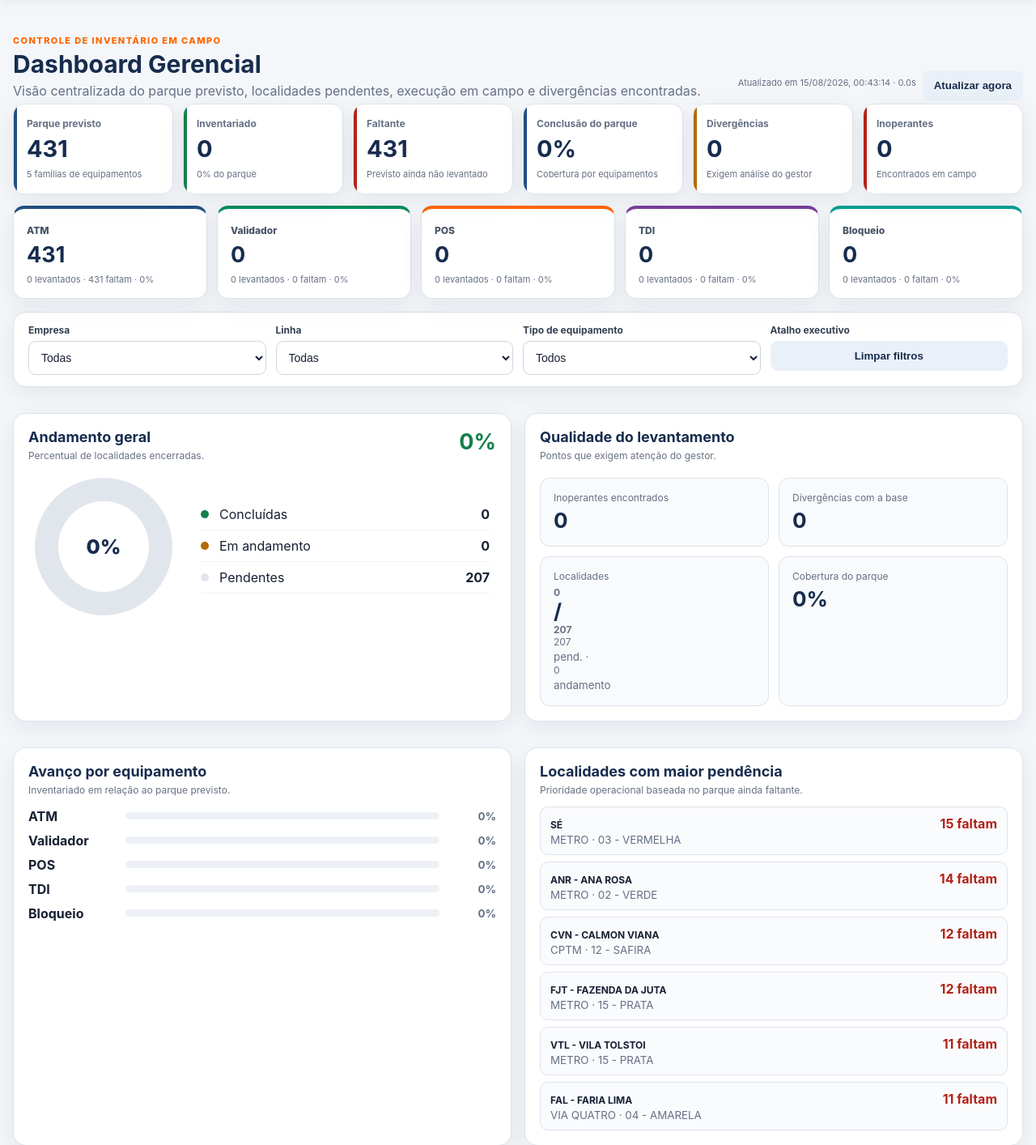
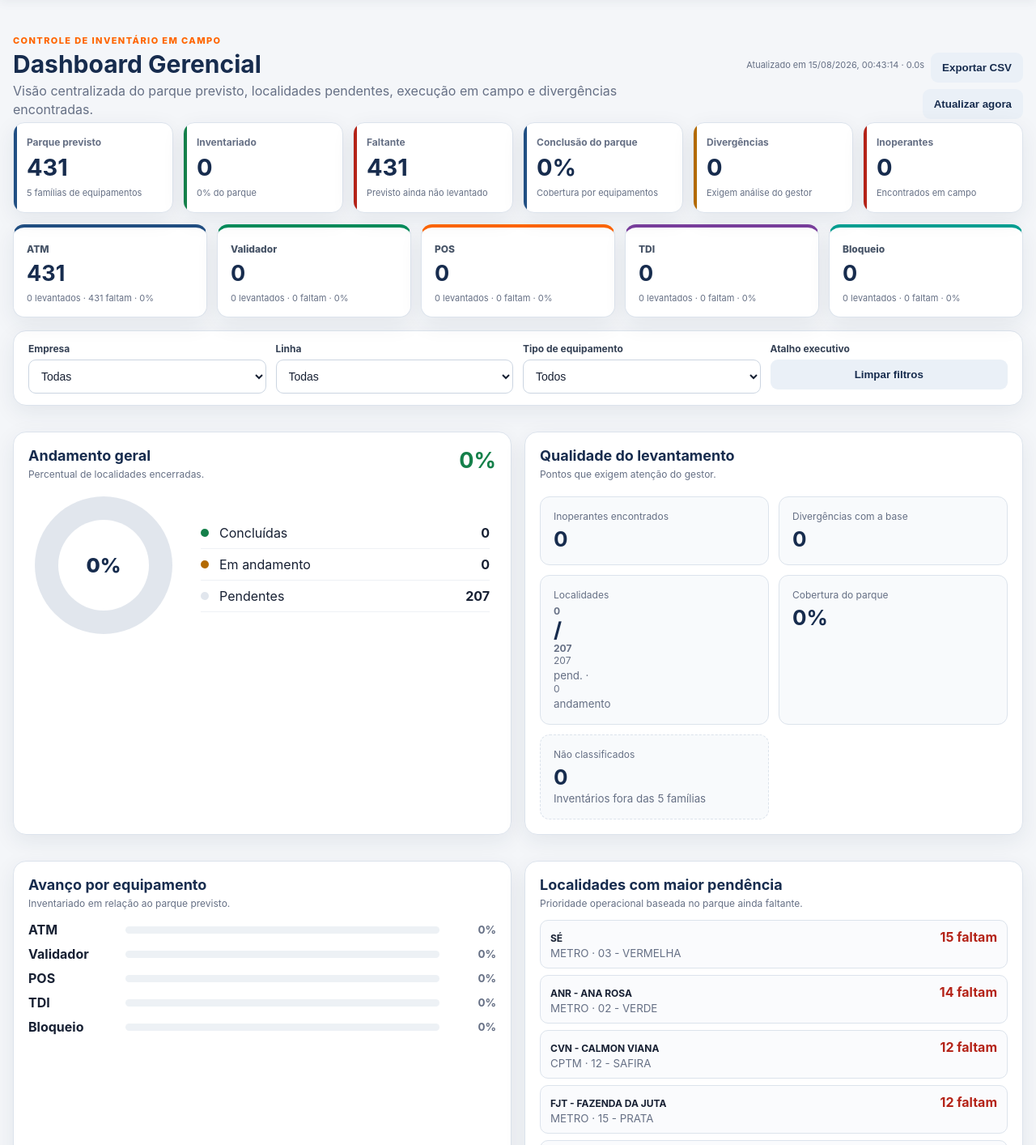
Before and after one commit to 2pbny72mkw-netizen/inventario-autopass, a Flask app: page /gerencial in a window 1280 px wide. Shown: the part 73-1487 px from the top of the page at 81% size. Run offline with Flask 3, Linux system fonts and the light colour scheme; the visitor is signed in with stand-in values (Sample User, id 1); data comes from the database, SQL or seed files in the repository; data that the repository does not hold is empty; parts of the project's set-up code (start-up, migrations or seed data) failed here and were passed over.

Commit message:
dashboard-v2-5

```diff
--- a/templates/manager.html
+++ b/templates/manager.html
@@ -14,6 +14,7 @@
   </div>
   <div class="heroActions">
     <span id="lastUpdate" class="lastUpdate">Atualizando...</span>
+    <button class="secondary" id="exportExecutive" type="button">Exportar CSV</button>
     <button class="secondary" onclick="loadAll()">Atualizar agora</button>
   </div>
 </section>
@@ -67,6 +68,7 @@
       <div class="qualityItem"><span>Divergências com a base</span><b id="divergencesQuality">0</b></div>
       <div class="qualityItem"><span>Localidades</span><b><span id="completed">0</span>/<span id="total">0</span></b><small><span id="pending">0</span> pend. · <span id="progress">0</span> andamento</small></div>
       <div class="qualityItem"><span>Cobertura do parque</span><b id="assetCoverage">0%</b></div>
+      <div class="qualityItem diagnosticItem"><span>Não classificados</span><b id="unclassified">0</b><small>Inventários fora das 5 famílias</small></div>
     </div>
   </article>
 </section>
@@ -201,5 +203,5 @@
 <script src="https://unpkg.com/leaflet@1.9.4/dist/leaflet.js"
         integrity="sha256-20nQCchB9co0qIjJZRGuk2/Z9VM+kNiyxNV1lvTlZBo="
         crossorigin=""></script>
-<script src="{{url_for('static',filename='manager.js')}}?v=dashboard-v2-2"></script>
+<script src="{{url_for('static',filename='manager.js')}}?v=dashboard-v2-5"></script>
 {% endblock %}
```
